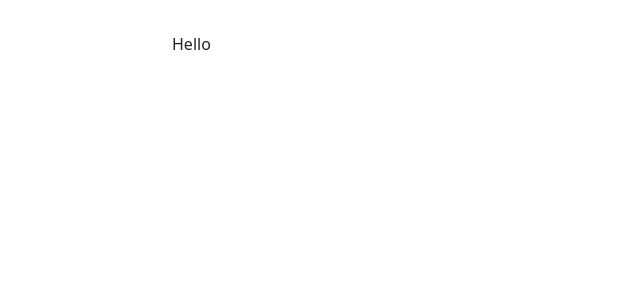
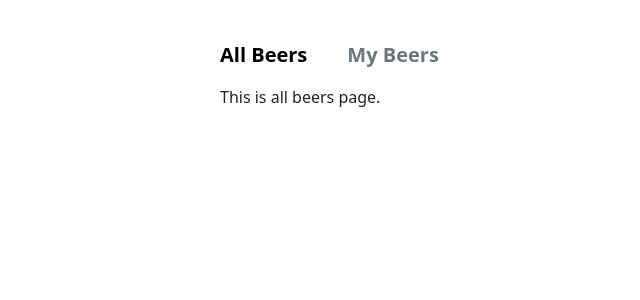
Before and after one commit to K-Bishall/houzz-assignment, a React (Vite) app: page / in a window 1280 px wide. Shown: the top 300 px of the page, without its empty margins (0-640 px from the left). Built offline with nearby package versions, Linux system fonts and the light colour scheme.

Commit message:
Add tabs

```diff
--- a/package.json
+++ b/package.json
@@ -16,6 +16,7 @@
     "bootstrap": "^5.3.0",
     "jest": "^29.6.1",
     "react": "^18.2.0",
+    "react-bootstrap": "^2.8.0",
     "react-dom": "^18.2.0",
     "react-query": "^3.39.3"
   },
--- a/src/App.css
+++ b/src/App.css
@@ -1,5 +1,5 @@
 #root {
   max-width: 1000px;
   margin: 0 auto;
-  padding: 2rem;
+  padding: 2rem 5rem;
 }
--- a/src/App.tsx
+++ b/src/App.tsx
@@ -1,8 +1,26 @@
 import './App.css';
+import {
+    Tab,
+    Tabs,
+} from 'react-bootstrap';
+import AllBeers from './pages/AllBeers.tsx';
+import MyBeers from './pages/MyBeers.tsx';
 
 function App() {
     return (
-        <div>Hello</div>
+        <div>
+            <Tabs
+                defaultActiveKey="all-beers"
+                className="pb-2"
+            >
+                <Tab eventKey="all-beers" title="All Beers">
+                    <AllBeers/>
+                </Tab>
+                <Tab eventKey="my-beers" title="My Beers">
+                    <MyBeers/>
+                </Tab>
+            </Tabs>
+        </div>
     );
 }
 
--- /dev/null
+++ b/src/pages/AllBeers.tsx
@@ -0,0 +1,12 @@
+import { ReactElement } from 'react';
+
+
+const AllBeers = (): ReactElement => {
+    return (
+        <div>
+            This is all beers page.
+        </div>
+    );
+};
+
+export default AllBeers;
--- /dev/null
+++ b/src/pages/MyBeers.tsx
@@ -0,0 +1,12 @@
+import { ReactElement } from 'react';
+
+
+const MyBeers = (): ReactElement => {
+    return (
+        <div>
+            This is my beers page.
+        </div>
+    );
+};
+
+export default MyBeers;
--- a/src/scss/styles.scss
+++ b/src/scss/styles.scss
@@ -1,2 +1,19 @@
 // Import all of Bootstrap's CSS
 @import "bootstrap/scss/bootstrap";
+
+.nav-tabs {
+  border: none;
+
+  .nav-link {
+    border: none;
+    font-weight: $font-weight-semibold;
+    font-size: $h5-font-size;
+    padding-left: 0;
+    padding-right: 2em;
+    color: $secondary;
+
+    .active {
+      color: black;
+    }
+  }
+}
```
Also changed, not shown: 1 other file (tests, documents, lock files or other folders).
